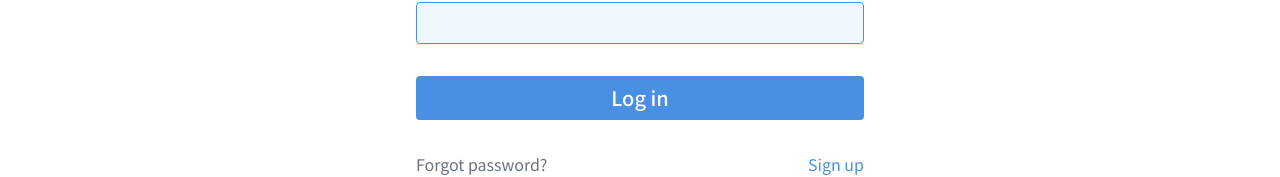
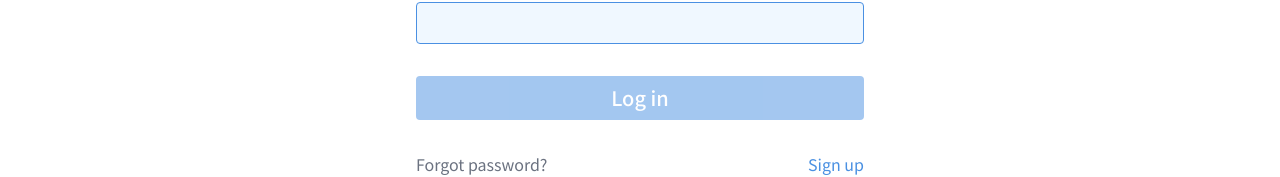
Before and after one commit to takumitoma/itsu-aiteru-scheduler, a Next.js app: page /en/login in a window 1280 px wide. Shown: the part 324-501 px from the top of the page. Built offline with nearby package versions, Linux system fonts and the light colour scheme; no server answers.

Commit message:
temporarily disable login form
enable when a signed in user feature is done

```diff
--- a/src/components/LoginForm/index.tsx
+++ b/src/components/LoginForm/index.tsx
@@ -64,6 +64,7 @@ export function LoginForm() {
   }
 
   const onSubmit: SubmitHandler<FormFields> = async (data) => {
+    return;
     setLoginError(false);
 
     const { data: userData, error } = await loginUser(data.email, data.password);
@@ -132,7 +133,8 @@ export function LoginForm() {
 
       <button
         type="submit"
-        disabled={isSubmitting}
+        disabled
+        // disabled={isSubmitting}
         className="btn-primary w-full disabled:cursor-not-allowed disabled:opacity-50"
       >
         {isSubmitting ? t('loggingIn') : t('login')}
```
